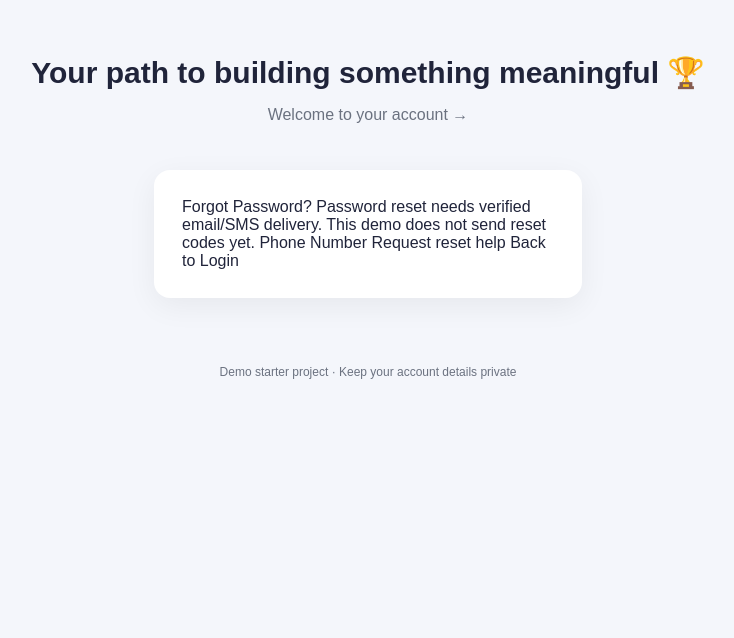
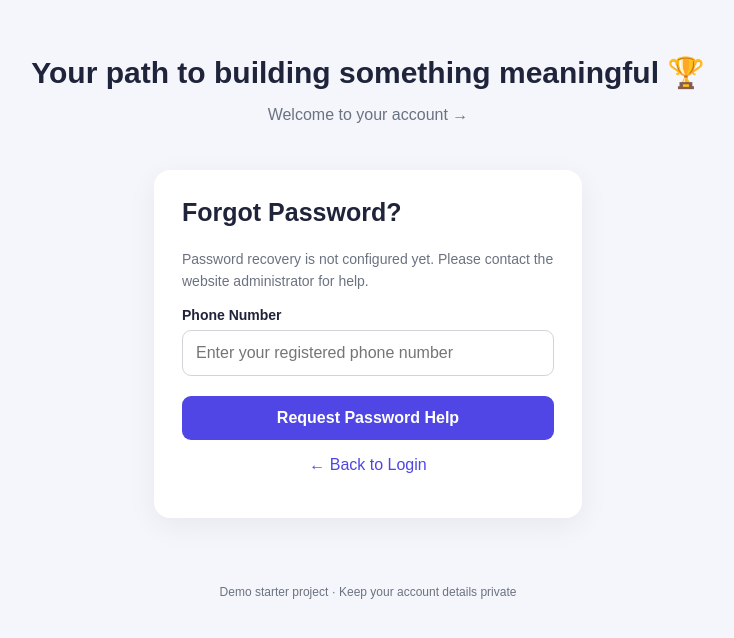
Before and after one commit to utpalhaldea/Indian-cash, a Flask app: page /forgot-password in a window 1280 px wide. Shown: the part 63-701 px from the top of the page, without its empty margins (272-1006 px from the left). Run offline with Flask 3, Linux system fonts and the light colour scheme.

Commit message:
Enhance forgot password page with form and instructions

```diff
--- a/templates/forgot_password.html
+++ b/templates/forgot_password.html
@@ -1,9 +1,32 @@
-{% extends "base.html" %} {% block title %}Forgot Password Â· Visual India{% endblock %} {% block content %}
-Forgot Password?
+{% extends "base.html" %}
 
-Password reset needs verified email/SMS delivery. This demo does not send reset codes yet.
+{% block title %}Forgot Password · Visual India{% endblock %}
 
-Phone Number  Request reset help
-Back to Login
+{% block content %}
+<h2>Forgot Password?</h2>
 
+<p class="muted">
+    Password recovery is not configured yet.
+    Please contact the website administrator for help.
+</p>
+
+<form method="POST" action="{{ url_for('forgot_password') }}">
+    <label for="phone">Phone Number</label>
+    <input
+        type="tel"
+        id="phone"
+        name="phone"
+        placeholder="Enter your registered phone number"
+        inputmode="numeric"
+        pattern="[0-9]{10}"
+        maxlength="10"
+        required
+    >
+
+    <button type="submit">Request Password Help</button>
+</form>
+
+<p class="center">
+    <a class="link" href="{{ url_for('login') }}">← Back to Login</a>
+</p>
 {% endblock %}
```
